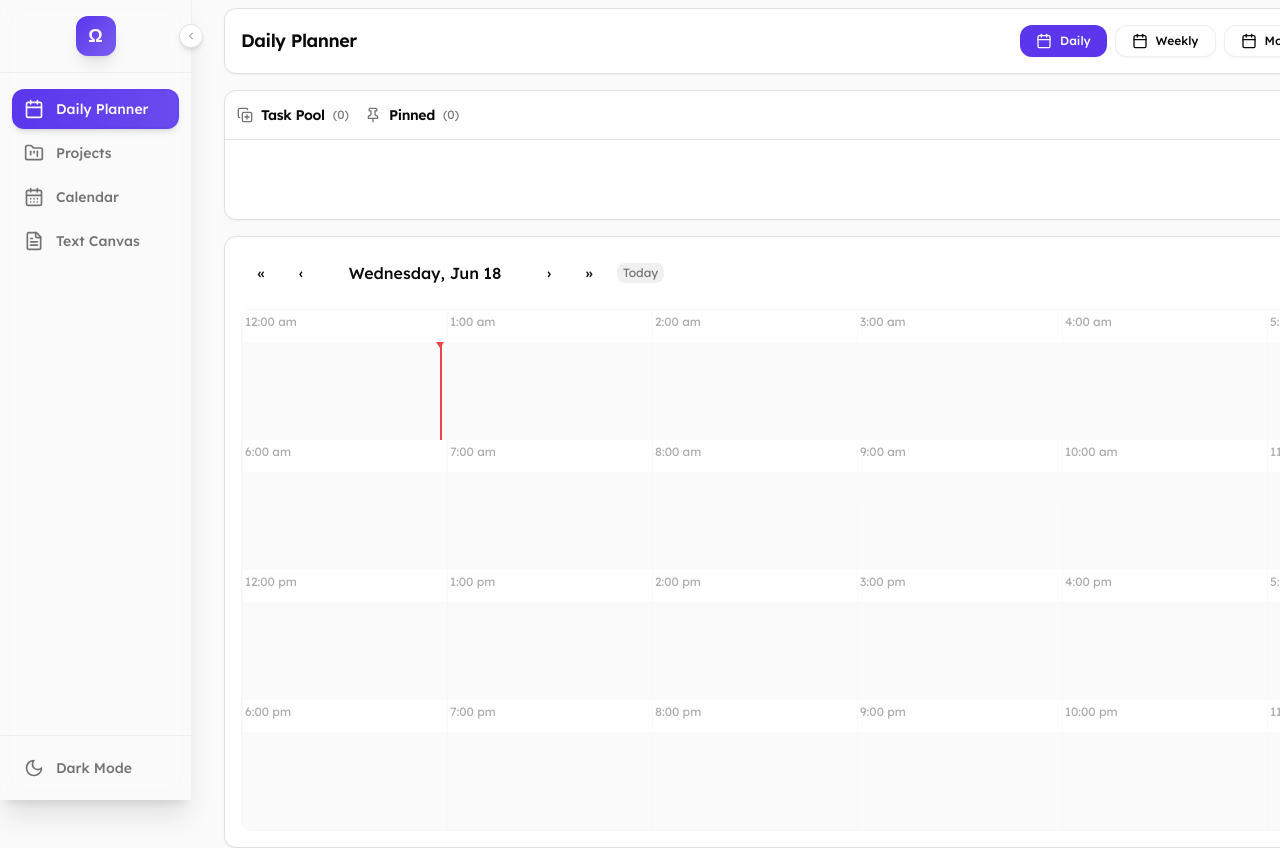
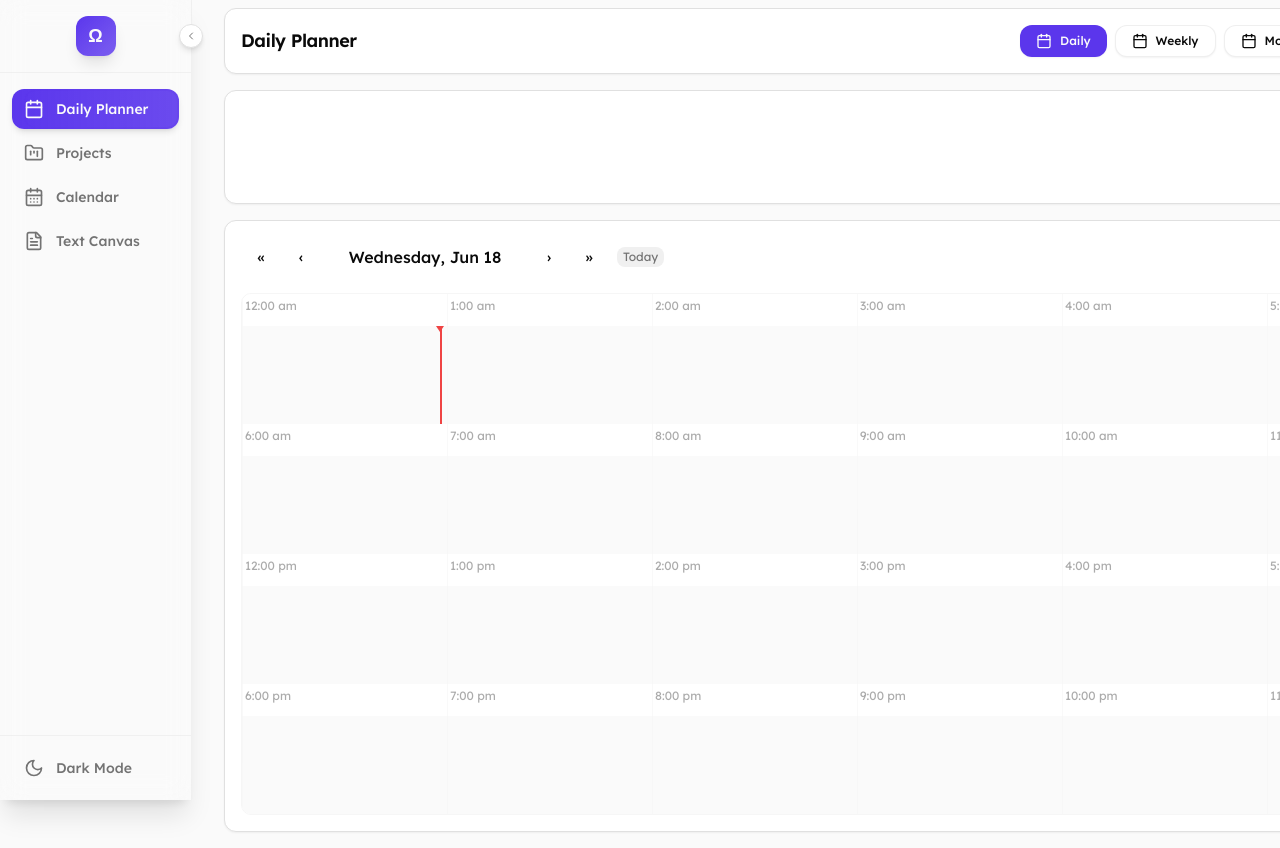
Before and after one commit to obihughes/omega-planner, a Next.js app: page / in a window 1280 px wide. Shown: the top 848 px of the page. Built offline with nearby package versions, Linux system fonts and the light colour scheme.

Commit message:
feat: Refine unified task view layout with side labels

```diff
--- a/components/planner/DailyPlanner.tsx
+++ b/components/planner/DailyPlanner.tsx
@@ -642,52 +642,19 @@ export default function DailyPlanner() {
           <>
             {/* Unified Task Pool and Pinned Tasks View */}
             <div className="mb-4 bg-card border border-border rounded-lg shadow-sm overflow-hidden">
-              <div className="h-32">
-                {/* Combined Header */}
-                <div className="flex items-center justify-between p-3 bg-muted/10 border-b border-border">
-                  <div className="flex items-center gap-4">
-                    <div className="flex items-center gap-2">
-                      <CopyPlus className="w-4 h-4 text-muted-foreground" />
-                      <h3 className="text-sm font-semibold text-foreground">Task Pool</h3>
-                      <span className="text-xs text-muted-foreground">({currentDayPoolTasks.length})</span>
+              <div className="h-28 p-2">
+                <div className="flex gap-4 h-full overflow-x-auto overflow-y-hidden">
+
+                  {/* Task Pool Section */}
+                  {currentDayPoolTasks.length > 0 && (
+                    <div className="flex items-center gap-3">
+                      <div className="flex items-center justify-center h-full">
+                        <h3 className="text-xs font-semibold text-muted-foreground uppercase transform -rotate-90 whitespace-nowrap">
+                          Task Pool
+                        </h3>
                       </div>
-                    <div className="flex items-center gap-2">
-                      <Pin className="w-4 h-4 text-muted-foreground" />
-                      <h3 className="text-sm font-semibold text-foreground">Pinned</h3>
-                      <span className="text-xs text-muted-foreground">({pinnedTasks.length})</span>
-                    </div>
-                  </div>
-                  <div className="flex items-center gap-2">
-                    {pinnedTasks.some(task => {
-                      const taskDueDate = task.dueDate instanceof Date ? task.dueDate : new Date(task.dueDate);
-                      return taskDueDate.getTime() < new Date().getTime();
-                    }) && (
-                      <Button
-                        variant="ghost"
-                        size="sm"
-                        className="text-muted-foreground text-xs h-6"
-                        onClick={clearOverduePinnedTasks}
-                        title="Clear overdue pinned tasks"
-                      >
-                        <Trash2 className="w-3 h-3 mr-1" /> Clear Overdue
-                      </Button>
-                    )}
-                    <Button
-                      variant="ghost"
-                      size="sm"
-                      className="text-muted-foreground text-xs h-6"
-                      onClick={clearPool}
-                      title="Clear all pool tasks"
-                    >
-                      <Trash2 className="w-3 h-3 mr-1" /> Clear Pool
-                    </Button>
-                  </div>
-                </div>
-
-                {/* Combined Content - Pool tasks first, then pinned tasks by due date */}
-                <div className="flex-1 overflow-hidden p-2">
-                  <div className="flex gap-3 h-full overflow-x-auto overflow-y-hidden">
-                    {/* Render Task Pool tasks first */}
+                      <div className="h-full border-l border-border"></div>
+                      <div className="flex gap-3 h-full items-center">
                         {currentDayPoolTasks.map((task) => (
                           <div
                             key={`pool-${task.id}`}
@@ -708,17 +675,12 @@ export default function DailyPlanner() {
                                   </div>
                                 </div>
                               </div>
-
                               {/* Action buttons */}
                               <div className="absolute top-1 right-1 flex flex-col gap-0.5 opacity-0 group-hover:opacity-100 transition-opacity">
                                 <button
                                   type="button"
                                   className="h-5 w-5 rounded bg-accent/50 hover:bg-accent flex items-center justify-center text-muted-foreground hover:text-foreground transition-colors"
-                              onClick={(e) => {
-                                e.preventDefault();
-                                e.stopPropagation();
-                                openEditModal(task, { isFromPool: true });
-                              }}
+                                  onClick={(e) => { e.preventDefault(); e.stopPropagation(); openEditModal(task, { isFromPool: true }); }}
                                   title="Edit Task"
                                 >
                                   <Edit3 className="w-2.5 h-2.5" />
@@ -726,11 +688,7 @@ export default function DailyPlanner() {
                                 <button
                                   type="button"
                                   className="h-5 w-5 rounded bg-accent/50 hover:bg-accent flex items-center justify-center text-muted-foreground hover:text-foreground transition-colors"
-                              onClick={(e) => {
-                                e.preventDefault();
-                                e.stopPropagation();
-                                handleDeletePoolTask(task.id);
-                              }}
+                                  onClick={(e) => { e.preventDefault(); e.stopPropagation(); handleDeletePoolTask(task.id); }}
                                   title="Delete Task"
                                 >
                                   <Trash2 className="w-2.5 h-2.5" />
@@ -739,8 +697,21 @@ export default function DailyPlanner() {
                             </div>
                           </div>
                         ))}
+                      </div>
+                    </div>
+                  )}
 
-                    {/* Render Pinned tasks sorted by due date */}
+                  {/* Pinned Tasks Section */}
+                  {pinnedTasks.length > 0 && (
+                    <div className="flex items-center gap-3">
+                      <div className="h-full border-l border-border"></div>
+                      <div className="flex items-center justify-center h-full">
+                        <h3 className="text-xs font-semibold text-muted-foreground uppercase transform -rotate-90 whitespace-nowrap">
+                          Pinned
+                        </h3>
+                      </div>
+                      <div className="h-full border-l border-border"></div>
+                      <div className="flex gap-3 h-full items-center">
                         {pinnedTasks
                           .sort((a, b) => {
                             const dateA = a.dueDate instanceof Date ? a.dueDate : new Date(a.dueDate);
@@ -765,17 +736,12 @@ export default function DailyPlanner() {
                                       </div>
                                     </div>
                                   </div>
-
                                   {/* Action buttons */}
                                   <div className="absolute top-1 right-1 flex flex-col gap-0.5 opacity-0 group-hover:opacity-100 transition-opacity">
                                     <button
                                       type="button"
                                       className="h-5 w-5 rounded bg-accent/50 hover:bg-accent flex items-center justify-center text-muted-foreground hover:text-foreground transition-colors"
-                                  onClick={(e) => {
-                                    e.preventDefault();
-                                    e.stopPropagation();
-                                    openEditModal(task);
-                                  }}
+                                      onClick={(e) => { e.preventDefault(); e.stopPropagation(); openEditModal(task); }}
                                       title="Edit Task"
                                     >
                                       <Edit3 className="w-2.5 h-2.5" />
@@ -783,11 +749,7 @@ export default function DailyPlanner() {
                                     <button
                                       type="button"
                                       className="h-5 w-5 rounded bg-accent/50 hover:bg-accent flex items-center justify-center text-muted-foreground hover:text-foreground transition-colors"
-                                  onClick={(e) => {
-                                    e.preventDefault();
-                                    e.stopPropagation();
-                                    handleUnpinTask(task.id);
-                                  }}
+                                      onClick={(e) => { e.preventDefault(); e.stopPropagation(); handleUnpinTask(task.id); }}
                                       title="Unpin Task"
                                     >
                                       <PinOff className="w-2.5 h-2.5" />
@@ -798,6 +760,8 @@ export default function DailyPlanner() {
                             );
                           })}
                       </div>
+                    </div>
+                  )}
                 </div>
               </div>
             </div>
```
Lines whose indentation alone changed are shown as unchanged.
